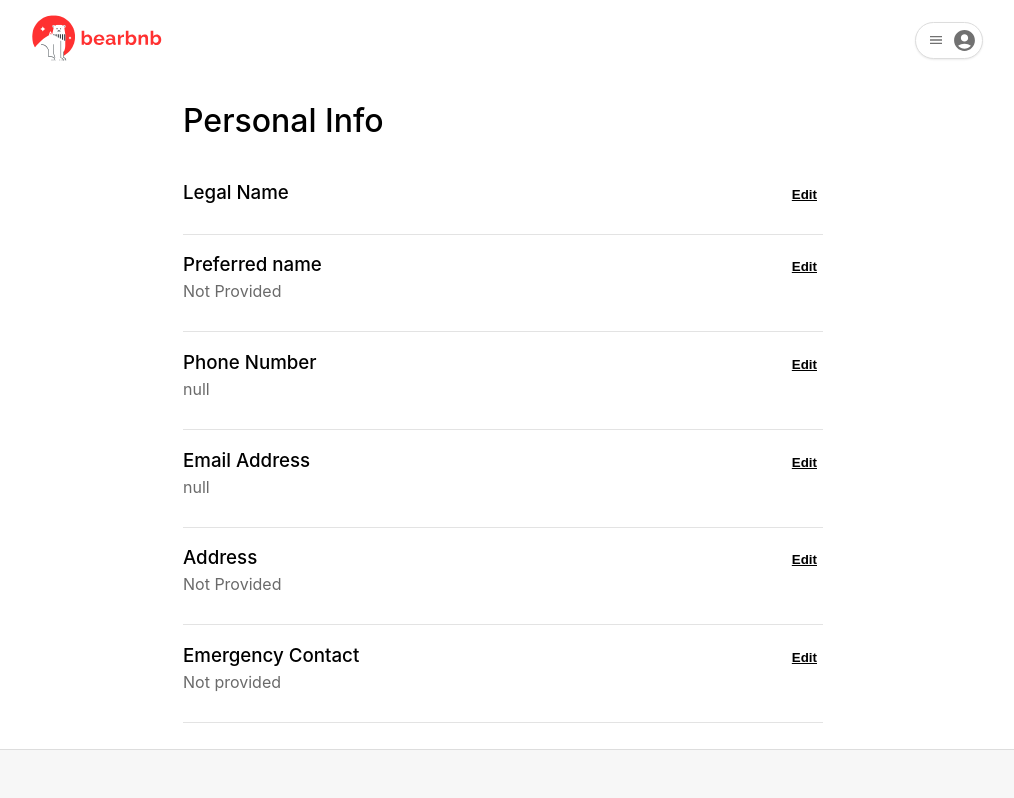
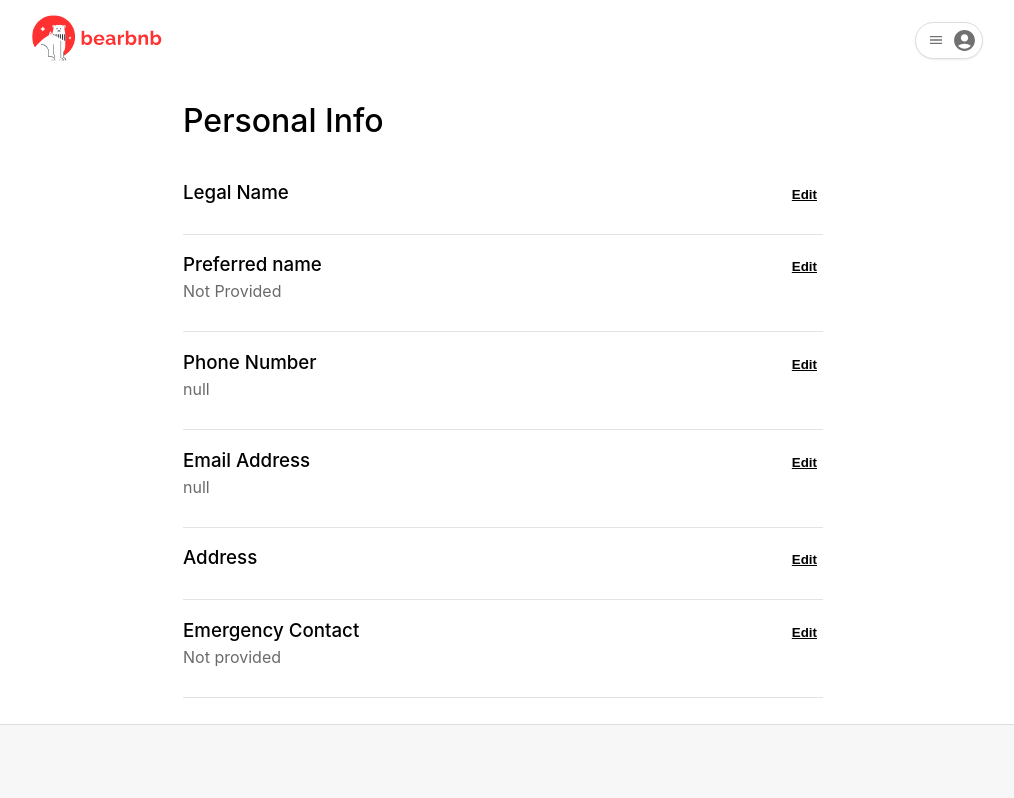
Before and after one commit to mrgnschndr/bear-bnb-frontend, a React (Create React App) app: page /personal-info in a window 1280 px wide. Shown: the top 798 px of the page, without its empty margins (137-1151 px from the left). Built offline with nearby package versions, Linux system fonts and the light colour scheme; no server answers.

Commit message:
address edit working

```diff
--- a/src/Components/address.js
+++ b/src/Components/address.js
@@ -1,28 +1,38 @@
-import React from 'react';
+import React, { useState , useEffect } from "react";
 import { useLoggedInUser } from "../hooks/useLoggedInUser";
 
-export default function Address({ toggleEditMenu }) {
+export default function Address({
+    toggleEditMenu,
+    address
+    }) {
     // Call the custom hook and destructure the values
     const { loggedInUser } = useLoggedInUser();
+    const [ newAddress, setAddress ] = useState('');
 
     // Check if address fields are available and join them with commas
     const userAddress = loggedInUser
         ? [
-            loggedInUser.user_address_one,
-            loggedInUser.user_address_apt,
-            loggedInUser.user_city,
-            loggedInUser.user_state,
-            loggedInUser.user_country,
-            loggedInUser.user_postal_code
+            `${loggedInUser.user_address_one} ${loggedInUser.user_city}, ${loggedInUser.user_state} ${loggedInUser.user_country} ${loggedInUser.user_postal_code}`
 
         ].filter(Boolean).join(', ') // Filter out any empty values and join with commas
         : "Not Provided";
+
+    useEffect(() => {
+            if (loggedInUser && loggedInUser.user_address_one) {
+            setAddress(`${loggedInUser.user_address_one} ${loggedInUser.user_city} , ${loggedInUser.user_state} ${loggedInUser.user_country} ${loggedInUser.user_postal_code}`)
+            }
+        }, [loggedInUser]);
+
 
     return (
         <div className="info-section">
             <div>
                 <h3>Address</h3>
-                <p>{userAddress}</p>
+                <p>
+                    {address
+                    ? `${address}`
+                    : `${newAddress}`}
+                </p>
             </div>
             <button onClick={toggleEditMenu}>Edit</button>
         </div>
--- a/src/Components/addressEdit.js
+++ b/src/Components/addressEdit.js
@@ -13,7 +13,7 @@ export default function AddressEdit({
     const { loggedInUser } = useLoggedInUser();
 
     // Initialize state and modifier function for full user address
-    const [address, setAddress] = useState(initialAddress);
+    const [address, setAddress] = useState(initialAddress || '');
 
     //Initialize state for error message
     const [error, setError] = useState("");
@@ -45,12 +45,12 @@ export default function AddressEdit({
             });
 
             onSave(
-                address.lineOne &&
-                address.aptsuite &&
-                address.city &&
-                address.state &&
-                address.country &&
-                address.postalCode
+                `${address.lineOne}
+                ${address.aptsuite}
+                ${address.city} ,
+                ${address.state}
+                ${address.country}
+                ${address.postalCode}`
             );
 
             toggleEditMenu();
--- a/src/pages/personal-info.js
+++ b/src/pages/personal-info.js
@@ -74,14 +74,7 @@ export default function PersonalInfo() {
   });
 
     // State declaration for full address
-    const [address, setAddress] = useState({
-      lineOne: "",
-      aptsuite: "",
-      city: "",
-      state: "",
-      country: "",
-      postalCode: "",
-    });
+    const [address, setAddress] = useState("");
 
   // State declaration for email address
   const [emailAddress, setEmailAddress] = useState("");
@@ -190,13 +183,13 @@ export default function PersonalInfo() {
         <Address
         toggleEditMenu={() => toggleEditMenu
           ("address")}
+        address={address}
         />
       ) : (
         <AddressEdit
           toggleEditMenu={() => toggleEditMenu ("address")}
           onSave={setAddress}
           initialAddress={address}
-
           /> )}
 
 
```
